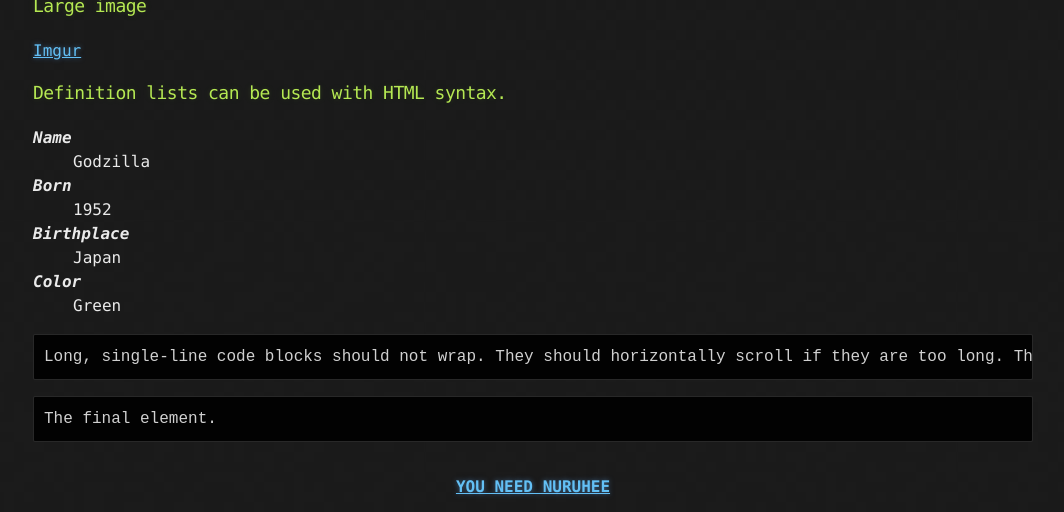
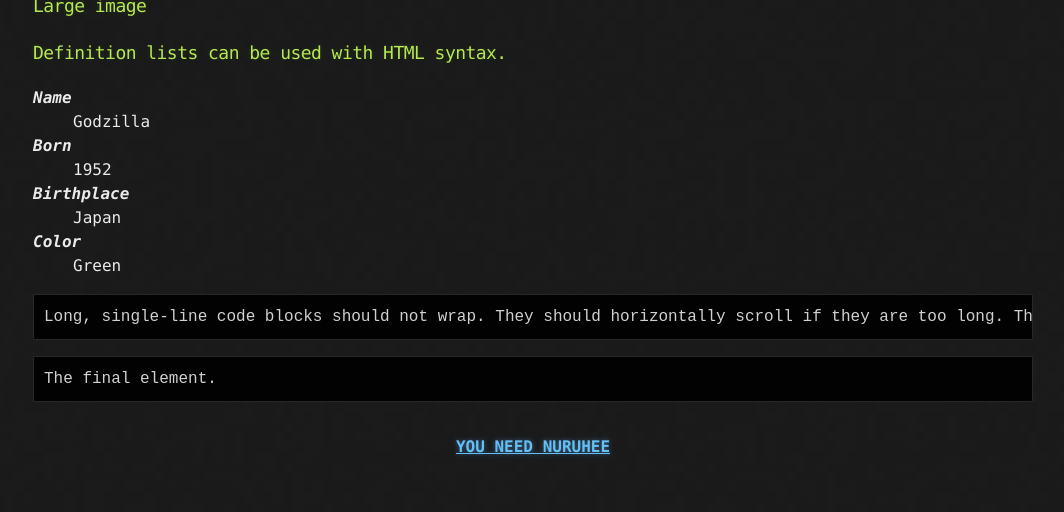
Before and after one commit to dev-nuruhee/nlog, a Jekyll site: the page built from _posts/2021-06-17-SecondPost.md, in a window 1280 px wide and 900 px high, scrolled down 2051 px, cut to the strip 388-900 px from the top of the window. Shown: the whole strip, without its empty margins (107-1171 px from the left). Built offline with Jekyll 4.4.1, drawn with Linux system fonts in a browser that asks for light colours; after the commit the page ends 2911 px from its top, so only the background shows below that.

Commit message:
이거때문이것지

```diff
--- a/_posts/2021-06-17-SecondPost.md
+++ b/_posts/2021-06-17-SecondPost.md
@@ -95,8 +95,6 @@ end
 
 ### Large image
 
-[Imgur](https://i.imgur.com/lpX9J0f.png)
-
 
 ### Definition lists can be used with HTML syntax.
 
```
